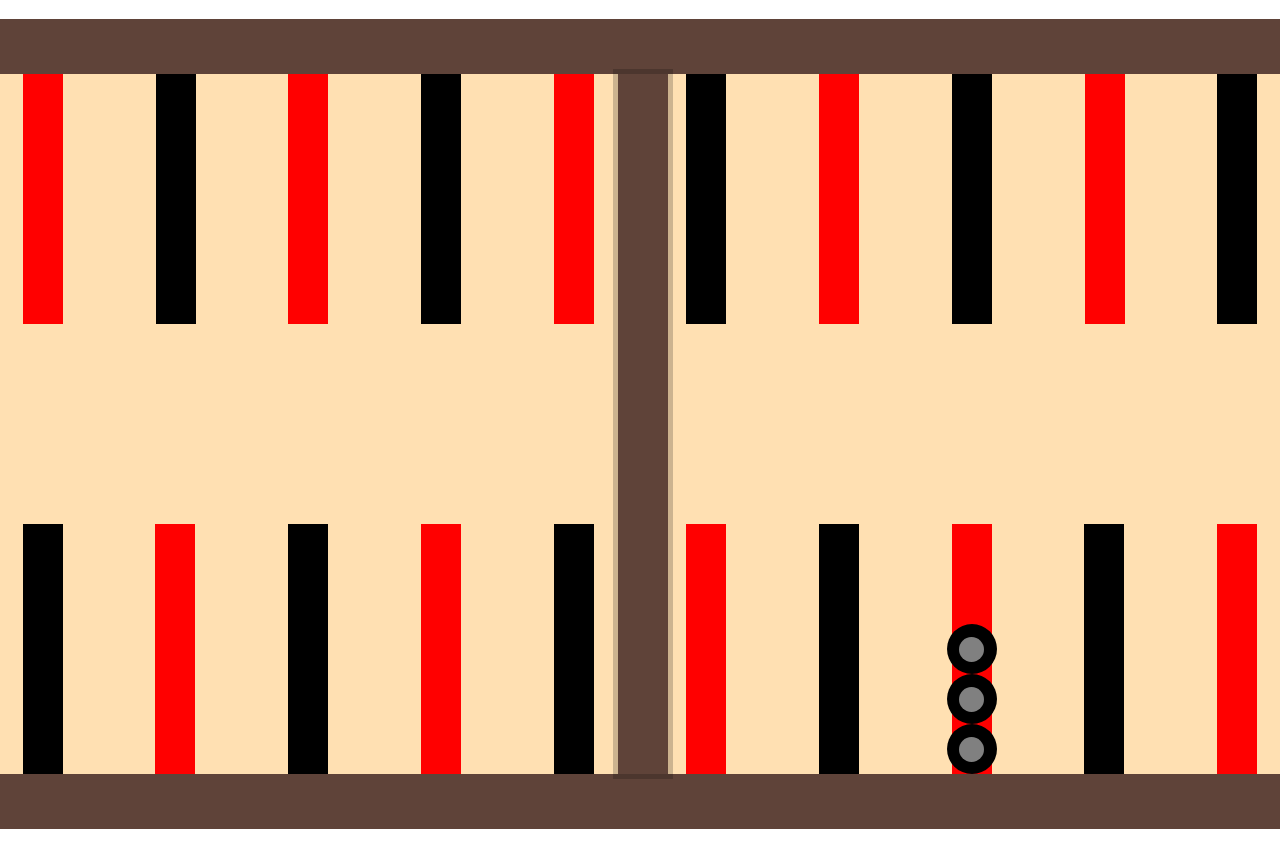
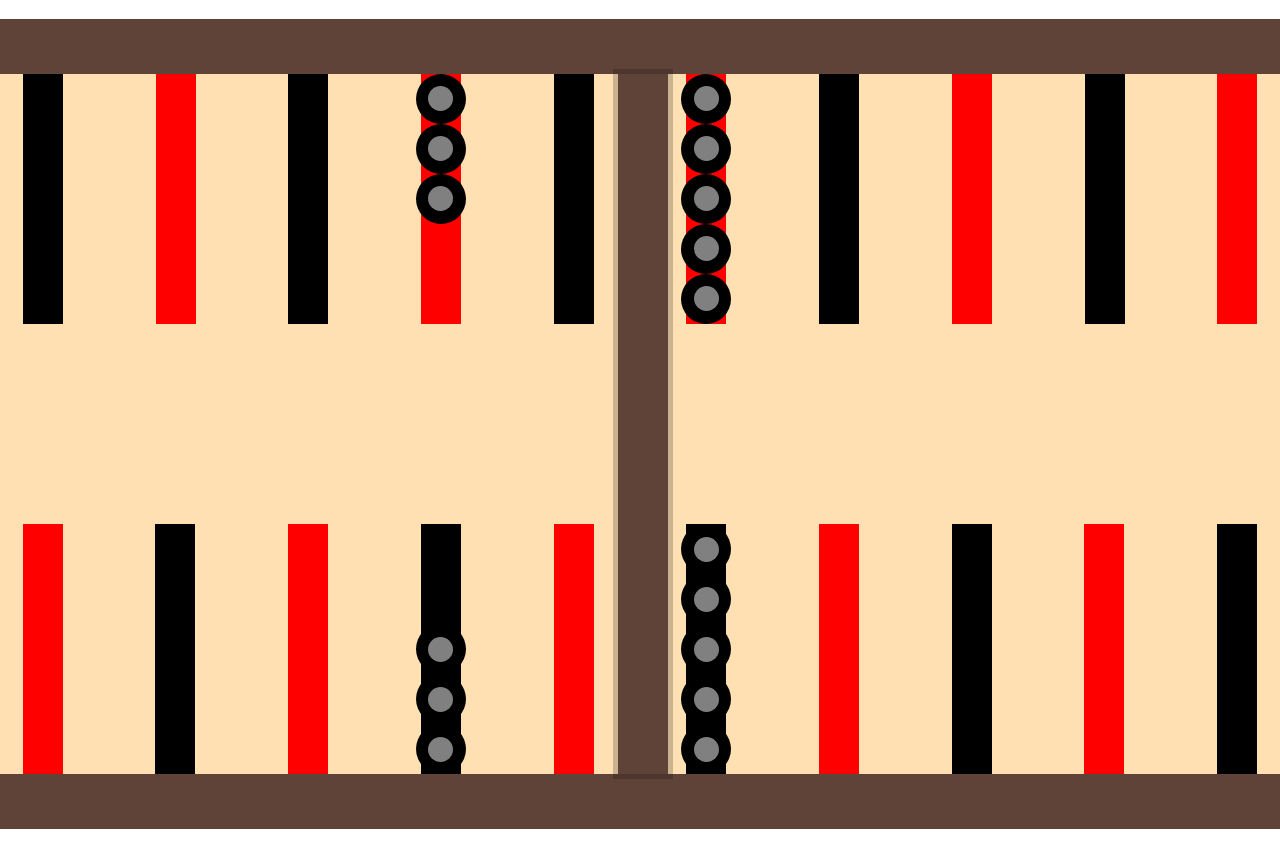
Before and after one commit to keremkaradenzz/backgammon-games, a React (Create React App) app: page / in a window 1280 px wide. Shown: the top 868 px of the page. Built offline with nearby package versions, Linux system fonts and the light colour scheme.

Commit message:
created stones for board table while loops .

```diff
--- a/src/components/board/Board.tsx
+++ b/src/components/board/Board.tsx
@@ -1,40 +1,31 @@
 import React from 'react'
 import './index.scss';
 import BoardLine from '../boardLine/BoardLine';
+import { IData } from '../../utils/types';
 
-const Board:React.FC = () => {
+interface IProps {
+  gameData: IData[]
+}
+
+const Board: React.FC<IProps> = ({ gameData }) => {
   return (
     <div className='board-out'>
       <div className='board-in'>
-        <div className='board-first' style={{transform:'rotate(180deg)', marginTop:-100}}>
-            <BoardLine bgcolor='red' count={5}/>
-            <BoardLine bgcolor='black' />
-            <BoardLine bgcolor='red' />
-            <BoardLine bgcolor='black' />
-            <BoardLine bgcolor='red' />
-            <BoardLine bgcolor='black' />
-            <BoardLine bgcolor='red' />
-            <BoardLine bgcolor='black' />
-            <BoardLine bgcolor='red' />
-            <BoardLine bgcolor='black' />
-            <BoardLine bgcolor='red' />
-            <BoardLine bgcolor='black' />
+        <div className='board-first' style={{ transform: 'rotate(180deg)', marginTop: -100 }}>
+          {
+            gameData.map((game, i) => i < 12 && (i % 2 === 0 ?
+              <BoardLine bgcolor='black' count={game.haveStone.length} /> :
+              <BoardLine bgcolor='red' count={game.haveStone.length} />
+            ))}
         </div>
 
-        <div className='board-line'/>
-        <div className='board-first' style={{marginTop:200}} >
-            <BoardLine bgcolor='red' />
-            <BoardLine bgcolor='black' />
-            <BoardLine bgcolor='red' />
-            <BoardLine bgcolor='black' />
-            <BoardLine bgcolor='red' />
-            <BoardLine bgcolor='black' />
-            <BoardLine bgcolor='red' />
-            <BoardLine bgcolor='black' />
-            <BoardLine bgcolor='red' count={3} />
-            <BoardLine bgcolor='black' />
-            <BoardLine bgcolor='red' />
-            <BoardLine bgcolor='black' />
+        <div className='board-line' />
+        <div className='board-first' style={{ marginTop: 200 }} >
+          {
+            gameData.map((game, i) => i >= 12 && (i % 2 === 0 ?
+              <BoardLine bgcolor='black' count={game.haveStone.length} /> :
+              <BoardLine bgcolor='red' count={game.haveStone.length} />
+            ))}
         </div>
 
 
--- a/src/pages/Games/Games.tsx
+++ b/src/pages/Games/Games.tsx
@@ -1,11 +1,15 @@
 import React from 'react'
 import Board from '../../components/board/Board'
-import {data} from '../../utils/data';
+import { useReducer } from 'react'
+import { GameContext } from '../../context/gameContext';
+import { GameContextType } from '../../utils/types';
 
 const Games = () => {
+  const { gameData, updateGameData } = React.useContext(GameContext) as GameContextType;
+
   return (
     <div className='games'>Games
-      <Board/>
+      <Board gameData={gameData}/>
     </div>
   )
 }
```
